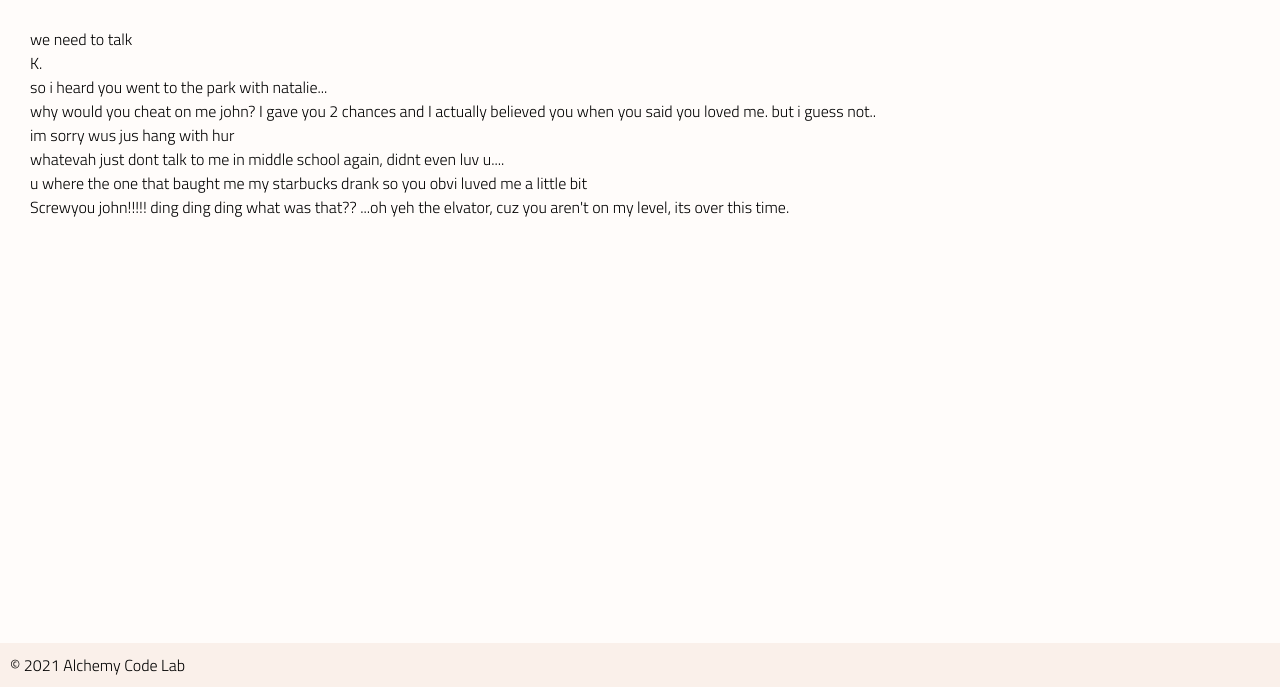
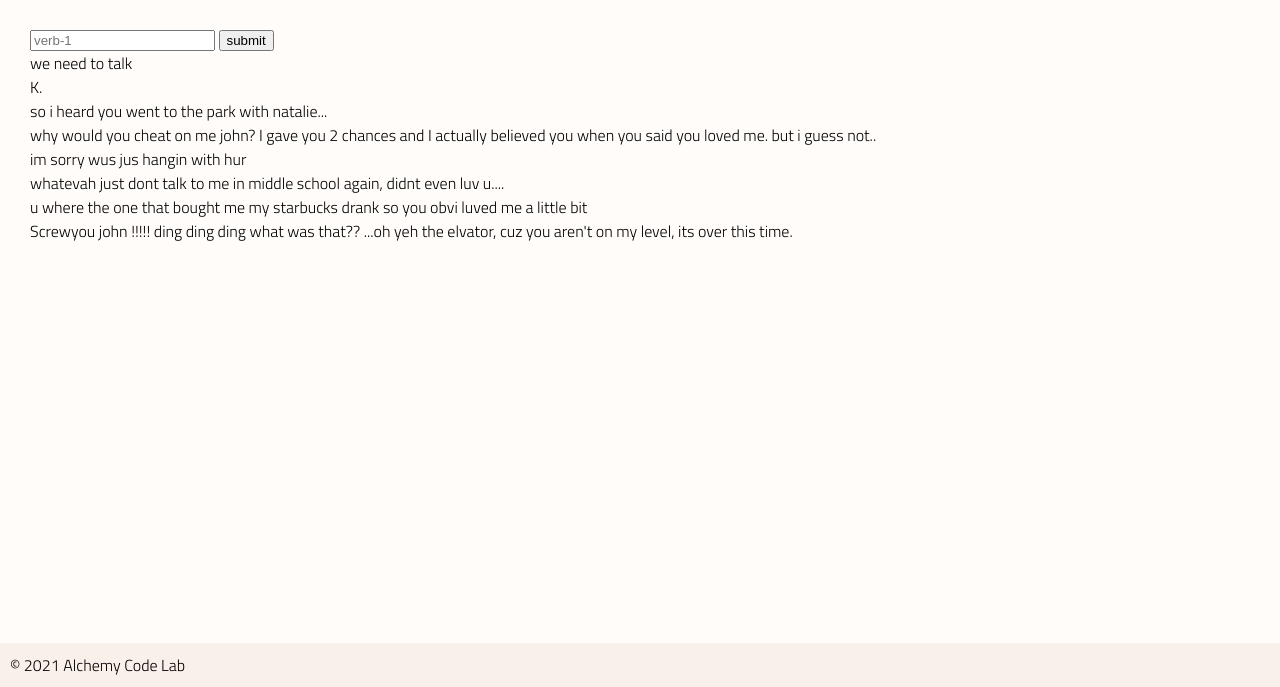
Before and after one commit to kakizaki55/madlib-group-project, a plain HTML site: page index.html in a window 1280 px wide. Shown: the part 113-800 px from the top of the page. Drawn offline with Linux system fonts and the light colour scheme.

Commit message:
spanned all the words for user to enter

```diff
--- a/index.html
+++ b/index.html
@@ -17,7 +17,13 @@
         <img src="assets/big-logo.png" />
     </header>
 
+
     <main>
+    <section>
+        <input placeholder="verb-1">
+        <button id="submit-button">submit</button>
+    </section>
+    <section>
         <div id="right-text">
             we need to <span id="verb-1"> talk </span>
         </div>
@@ -25,25 +31,25 @@
             K.
         </div>
         <div id="left-text">
-            so i heard you went to the park with natalie...
+            so i heard you went to the <span id="location-1"> park </span> with <span id="name-1"> natalie... </span>
         </div>
         <div id="left-text">
-            why would you cheat on me john? I gave you 2 chances and I actually believed you when you said you loved me. but i guess not..
+            why would you cheat on me <span id="your-name"> john? </span> I gave you 2 <span id="noun-1"> chances </span> and I actually <span id="verb-2"> believed </span> you when you said you loved me. but i guess not..
         </div>
         <div id="right-text">
-            im sorry wus jus hang with hur
+            im sorry wus jus <span id="verb-3"> hangin </span> with hur
         </div>
         <div id="left-text">
-            whatevah just dont talk to me in middle school again, didnt even luv u....
+            whatevah just dont <span id="verb-4"> talk </span> to me in <span id="location-2"> middle school </span> again, didnt even luv u....
         </div>
         <div id="right-text">
-            u where the one that baught me my starbucks drank so you obvi luved me a little bit
+            u where the one that bought me my <span id="noun-2"> starbucks </span> drank so you obvi luved me a little bit
         </div>
         <div id="left-text">
-            Screwyou john!!!!! ding ding ding what was that??    ...oh yeh the elvator, cuz you aren't on my level, its over this time.
+            Screwyou <span id="your-name"> john </span>!!!!! ding ding ding what was that??    ...oh yeh the elvator, cuz you aren't on my level, its over this time.
         </div>
 
-
+    </section>
 
     </main>
 
```
